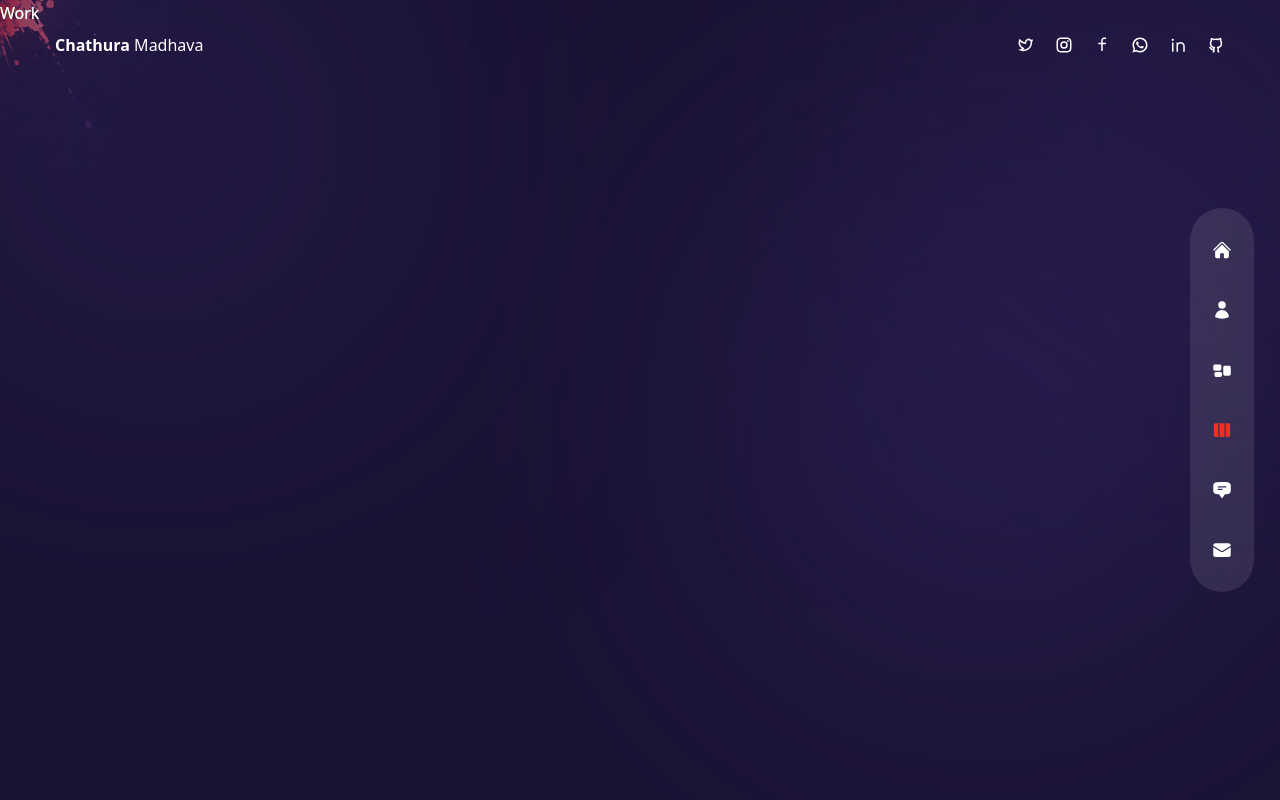
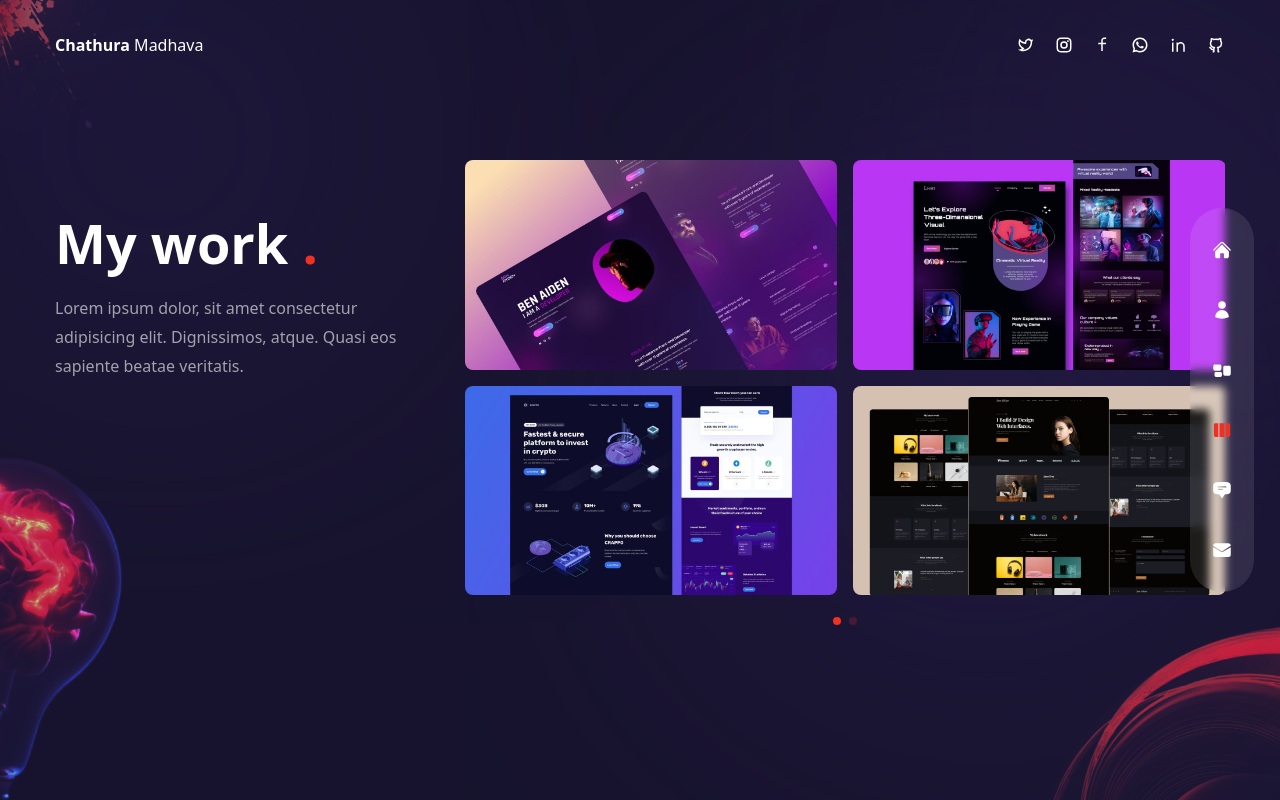
Before and after one commit to P-A-Chathura-Madhava/portfolio-P-A-Chathura-Madhava, a Next.js app: page /work in a window 1280 px wide. Built offline with nearby package versions, Linux system fonts and the light colour scheme.

Commit message:
Apply Work Component

```diff
--- a/components/WorkSlider.js
+++ b/components/WorkSlider.js
@@ -1,3 +1,20 @@
+// import swiper react components
+import {Swiper, SwiperSlide} from "swiper/react";
+
+// import swiper styles
+import "swiper/css";
+import "swiper/css/free-mode";
+import "swiper/css/pagination";
+
+// next image
+import Image from "next/image";
+
+// import required modules
+import { Pagination } from "swiper";
+
+// icons
+import {BsArrowRight} from "react-icons/bs";
+
 // data
 const workSlides = {
   slides: [
@@ -45,7 +62,51 @@
 };
 
 const WorkSlider = () => {
-  return <div>Work Slider</div>;
+  return <Swiper
+    spaceBetween={10}
+    pagination={{
+      clickable: true
+    }}
+    modules={[Pagination]}
+    className="h-[280px] sm:h-[480px]"
+  >{workSlides.slides.map((slide, index) => {
+    return (
+      <SwiperSlide key={index}>
+        <div className="grid grid-cols-2 grid-rows-2 gap-4 cursor-pointer" key={index}>
+          {slide.images.map((image, index) => {
+            return (
+              <div className="relative flex items-center justify-center overflow-hidden rounded-lg group">
+              <div className="relative flex items-center justify-center overflow-hidden group">
+                {/* image */}
+                <Image
+                  src={image.path}
+                  width={500}
+                  height={300}
+                  alt="work image"
+                />
+                {/* overlay gradient */}
+                <div className="absolute inset-0 bg-gradient-to-l from-transparent via-[#e838cc] to-[#4a22bd] opacity-0 group-hover:opacity-80 transition-all duration-700"></div>
+                {/* title */}
+                <div className="absolute bottom-0 translate-y-full group-hover:-translate-y-10 group-hover:xl:-translate-y-20 transition-all duration-300">
+                  <div className="flex items-center gap-x-2 text-[13px] tracking-[0.2em]">
+                    {/* title part 1 */}
+                    <div className="delay-100">LIVE</div>
+                    {/* title part 2 */}
+                    <div className="translate-y-[500%] group-hover:translate-y-0 transition-all duration-300 delay-150">PROJECT</div>
+                    {/* icon */}
+                    <div className="text-xl translate-y-[500%] group-hover:translate-y-0 transition-all duration-300 delay-200">
+                      <BsArrowRight />
+                    </div>
+                  </div>
+                </div>
+              </div>
+            </div>
+            )
+          })}
+        </div>
+      </SwiperSlide>
+    )
+  })}</Swiper>;
 };
 
 export default WorkSlider;
--- a/pages/work/index.js
+++ b/pages/work/index.js
@@ -1,5 +1,55 @@
+// components
+import WorkSlider from "../../components/WorkSlider";
+import Bulb from "../../components/Bulb";
+import Circles from "../../components/Circles";
+
+// framer motion
+import { motion } from "framer-motion";
+import { fadeIn } from "../../variants";
+
 const Work = () => {
-  return <div>Work</div>;
+  return (
+    <div className="flex items-center h-full bg-primary/30 py-36">
+      <Circles />
+      <div className="container mx-auto">
+        <div className="flex flex-col xl:flex-row gap-x-8">
+          {/* text */}
+          <div className="text-center flex xl:w-[30vw] flex-col lg:text-left mb-4 xl:mb-0">
+            <motion.h2
+              variants={fadeIn("up", 0.2)}
+              initial="hidden"
+              animate="show"
+              exit="hidden"
+              className="h2 xl:mt-12"
+            >
+              My work <span className="text-accent">.</span>
+            </motion.h2>
+            <motion.p
+              variants={fadeIn("up", 0.4)}
+              initial="hidden"
+              animate="show"
+              exit="hidden"
+              className="mb-4 max-w-[400px] mx-auto lg:mx-0"
+            >
+              Lorem ipsum dolor, sit amet consectetur adipisicing elit.
+              Dignissimos, atque. Quasi eos sapiente beatae veritatis.
+            </motion.p>
+          </div>
+          {/* slider */}
+          <motion.div
+            variants={fadeIn("down", 0.6)}
+            initial="hidden"
+            animate="show"
+            exit="hidden"
+            className="w-full xl:max-w-[65%]"
+          >
+            <WorkSlider />
+          </motion.div>
+        </div>
+      </div>
+      <Bulb />
+    </div>
+  );
 };
 
 export default Work;
```
